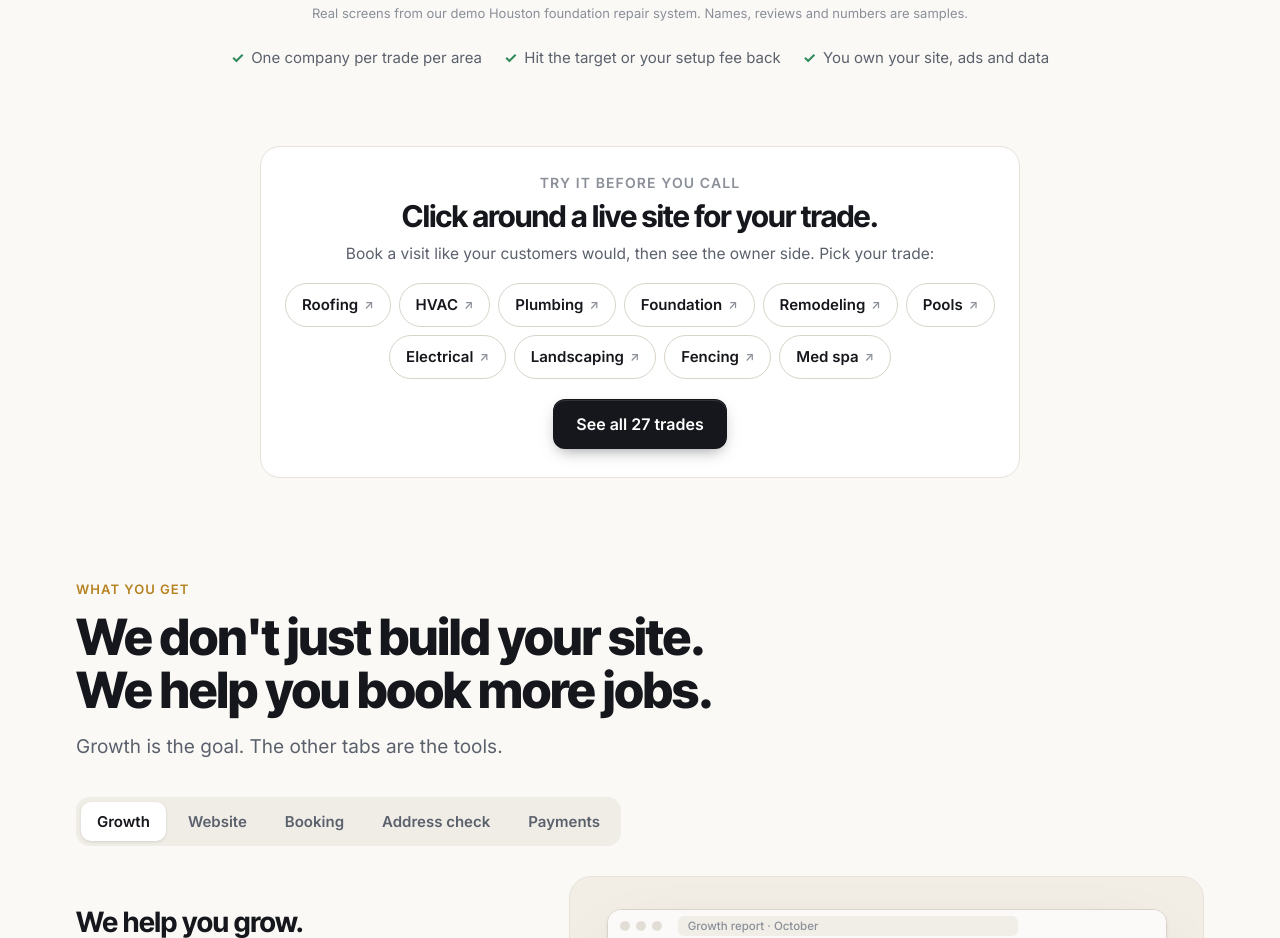
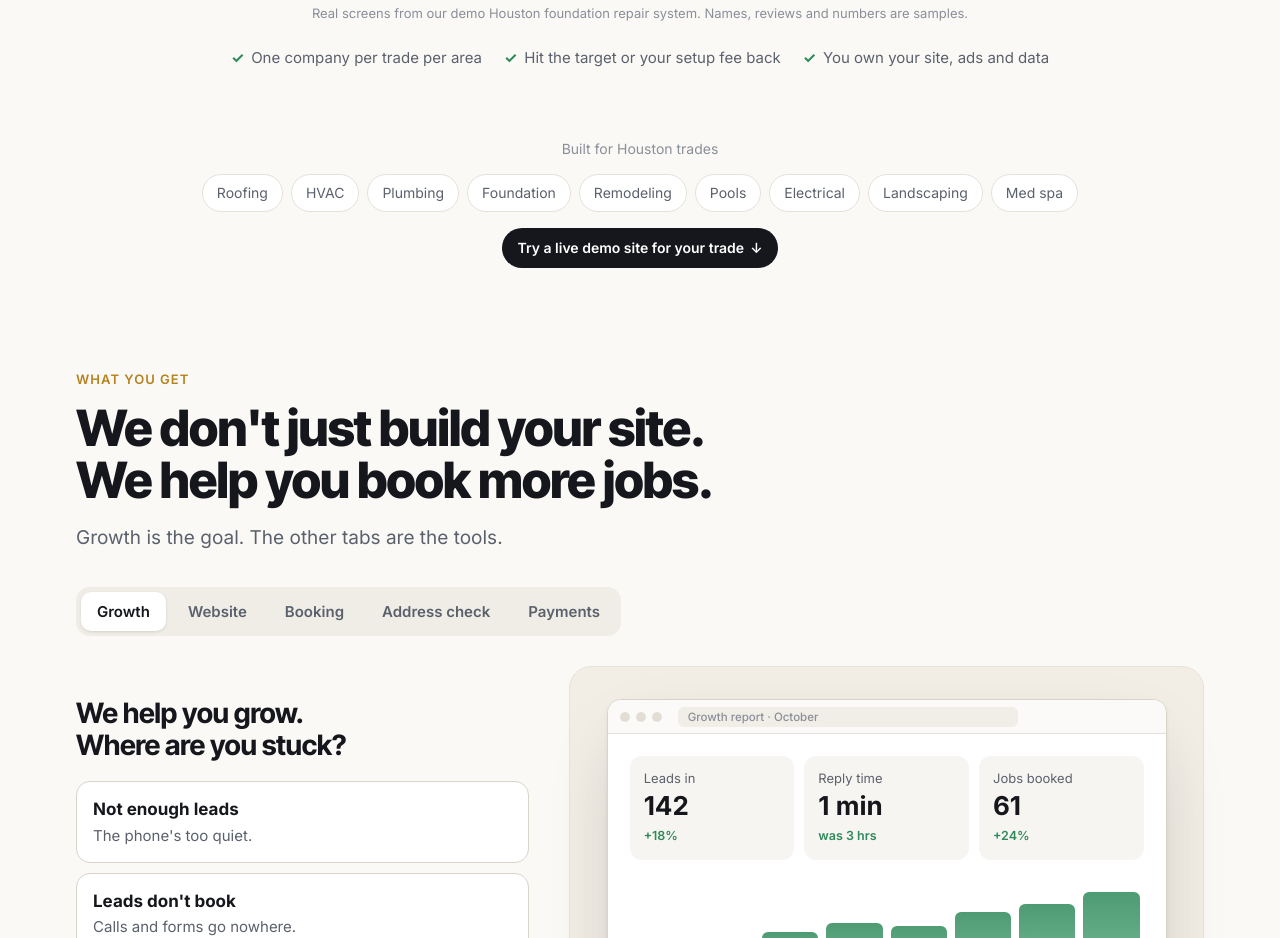
Before and after one commit to roasryan/unplanned-studio, a plain HTML site: page index.html in a window 1280 px wide. Shown: the part 1272-2210 px from the top of the page. Drawn offline with Linux system fonts and the light colour scheme.

Commit message:
Small button under trades to proof section
Co-Authored-By: Claude Opus 5.5 <noreply@anthropic.com>
Claude-Session: https://claude.ai/code/session_01HeGtBb5dvFWVvtNGRt77tf

```diff
--- a/index.html
+++ b/index.html
@@ -100,14 +100,10 @@ section{padding-block:96px}
 .trades{padding-block:28px 8px}
 .trades p{color:var(--mute);font-size:14px;text-align:center}
 .trades ul{list-style:none;padding:0;margin:14px 0 0;display:flex;flex-wrap:wrap;justify-content:center;gap:8px}
-.trades li{padding:0;border:0;background:none}
-.tcat{text-align:center;max-width:760px;margin:8px auto 0;padding:28px 20px;border:1px solid var(--line);border-radius:20px;background:var(--paper)}
-.tcat .eyebrow{margin-bottom:8px}.tch{font:700 clamp(22px,3.2vw,30px)/1.15 var(--display,inherit);margin:0 0 8px}
-.trades .tcat .tcl{color:var(--soft);font-size:15.5px;margin:0}
-.tcat ul{margin:16px 0 20px}
-.trades li a{display:inline-flex;align-items:center;gap:6px;min-height:44px;padding:0 16px;border:1px solid var(--line2);border-radius:999px;background:#fff;font-size:15px;font-weight:600;color:var(--text);text-decoration:none;transition:border-color .15s,transform .15s}
-.trades li a span{font-size:12px;color:var(--mute)}
-.trades li a:hover{border-color:var(--text);transform:translateY(-1px)}
+.trades li{padding:7px 14px;border:1px solid var(--line);border-radius:999px;background:var(--paper);font-size:14px;color:var(--soft)}
+.trades .wrap{text-align:center}
+.tryb{display:inline-flex;align-items:center;gap:6px;margin-top:16px;min-height:40px;padding:0 16px;border-radius:999px;background:var(--text);color:#fff;font:600 14px/1 var(--body);text-decoration:none;transition:transform .15s}
+.tryb:hover{transform:translateY(-1px)}
 
 /* product tour */
 .tour-tabs{display:flex;gap:6px;margin-top:34px;padding:5px;background:#F0EDE7;border-radius:14px;width:max-content;max-width:100%;overflow-x:auto;scrollbar-width:none}
@@ -402,13 +398,7 @@ window.tk=function(ev,p){try{if(window.gtag)gtag('event',ev,p||{})}catch(e){}};
     </div>
   </section>
 
-  <div class="trades" id="tryit"><div class="wrap"><div class="tcat">
-      <p class="eyebrow">Try it before you call</p>
-      <h2 class="tch">Click around a live site for your trade.</h2>
-      <p class="tcl">Book a visit like your customers would, then see the owner side. Pick your trade:</p>
-      <ul><li><a href="https://roasryan.github.io/ridgeline-demo/" target="_blank" rel="noopener">Roofing<span aria-hidden="true">↗</span></a></li><li><a href="https://catalog.unplannedco.com/hvac/" target="_blank" rel="noopener">HVAC<span aria-hidden="true">↗</span></a></li><li><a href="https://catalog.unplannedco.com/plumbing/" target="_blank" rel="noopener">Plumbing<span aria-hidden="true">↗</span></a></li><li><a href="https://catalog.unplannedco.com/foundation-repair/" target="_blank" rel="noopener">Foundation<span aria-hidden="true">↗</span></a></li><li><a href="https://catalog.unplannedco.com/remodeling/" target="_blank" rel="noopener">Remodeling<span aria-hidden="true">↗</span></a></li><li><a href="https://catalog.unplannedco.com/pool-service/" target="_blank" rel="noopener">Pools<span aria-hidden="true">↗</span></a></li><li><a href="https://catalog.unplannedco.com/electrical/" target="_blank" rel="noopener">Electrical<span aria-hidden="true">↗</span></a></li><li><a href="https://catalog.unplannedco.com/landscaping/" target="_blank" rel="noopener">Landscaping<span aria-hidden="true">↗</span></a></li><li><a href="https://catalog.unplannedco.com/fencing-concrete/" target="_blank" rel="noopener">Fencing<span aria-hidden="true">↗</span></a></li><li><a href="https://catalog.unplannedco.com/med-spa/" target="_blank" rel="noopener">Med spa<span aria-hidden="true">↗</span></a></li></ul>
-      <a class="btn btn-main" href="https://catalog.unplannedco.com/" target="_blank" rel="noopener">See all 27 trades</a>
-    </div></div></div>
+  <div class="trades"><div class="wrap"><p>Built for Houston trades</p><ul><li>Roofing</li><li>HVAC</li><li>Plumbing</li><li>Foundation</li><li>Remodeling</li><li>Pools</li><li>Electrical</li><li>Landscaping</li><li>Med spa</li></ul><a class="tryb" href="#work">Try a live demo site for your trade <span aria-hidden="true">↓</span></a></div></div>
 
   <section id="product" aria-labelledby="productH">
     <div class="wrap">
```
